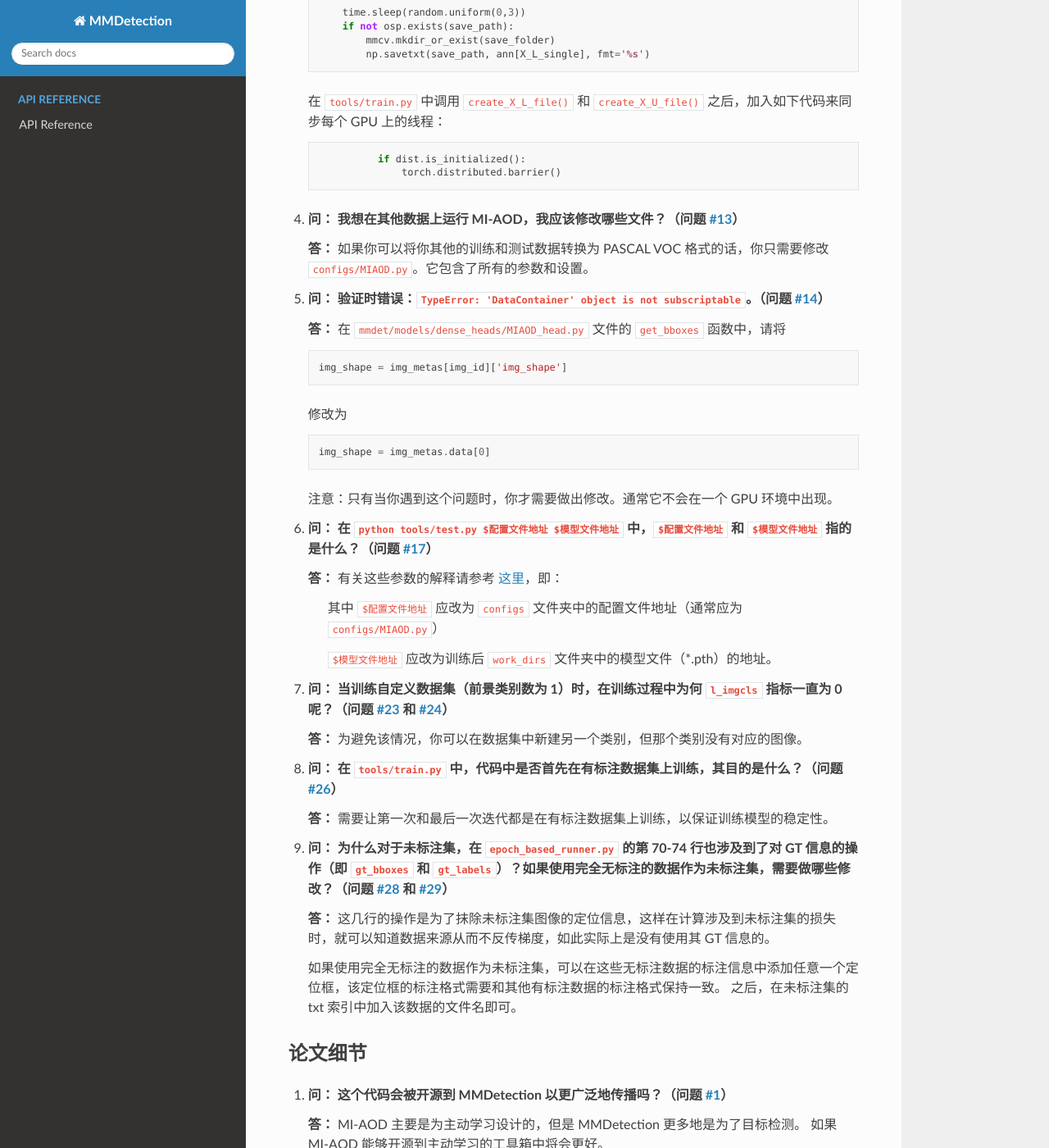
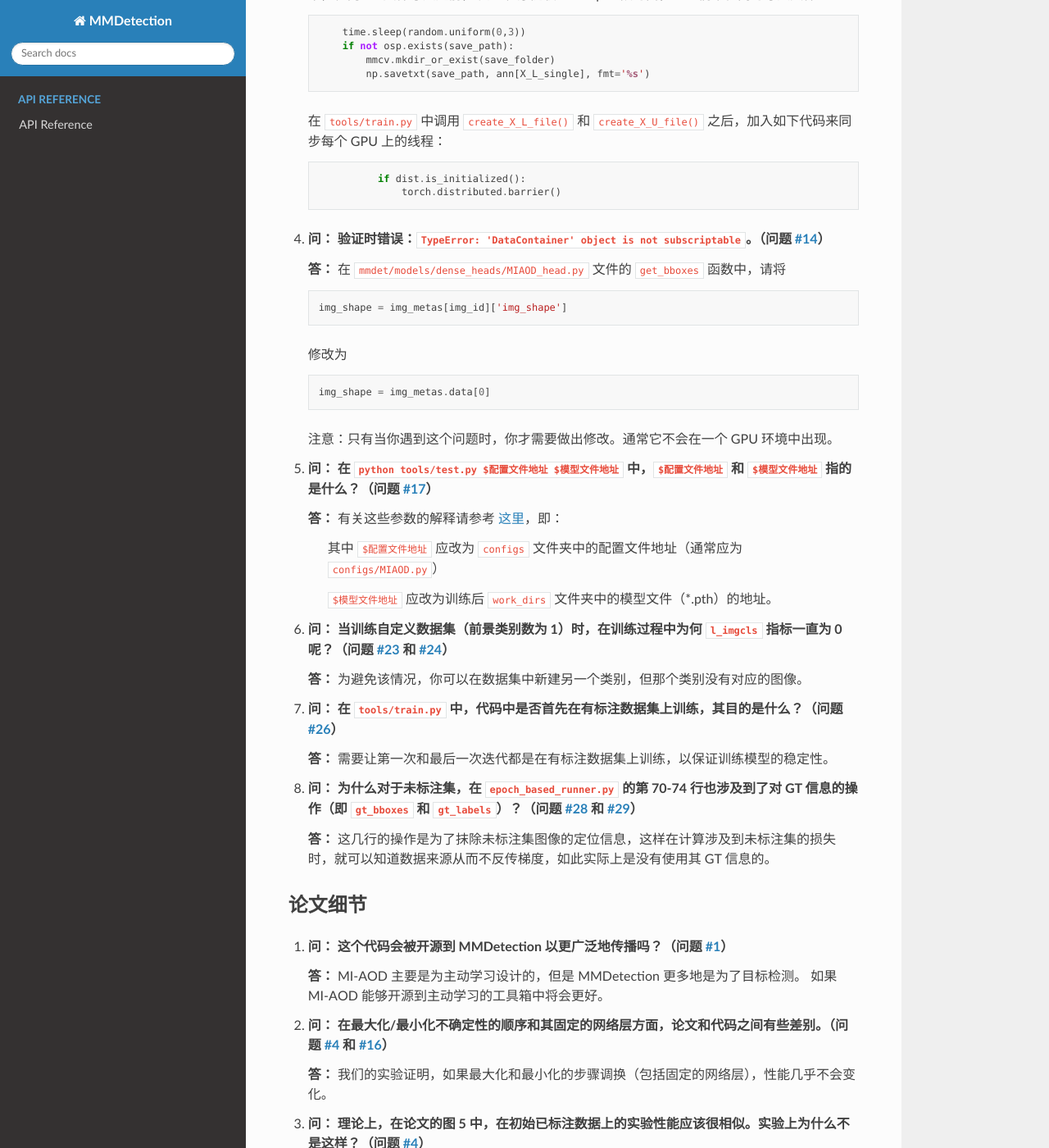
Before and after one commit to yuantn/MI-AOD, a Sphinx documentation site: the page built from docs/FAQ_cn.md, in a window 1280 px wide and 1400 px high, scrolled down 1468 px. Shown: the whole window at 82% size. Built offline with Sphinx 7.4.7 and the Read the Docs theme 2.0.0, drawn with Linux system fonts in a browser that asks for light colours; pages that are not in the unit, such as notebooks, are missing from menus; some of the changed text lies outside the part shown.

Commit message:
Synchronize with Eng. ver.

````diff
--- a/docs/FAQ_cn.md
+++ b/docs/FAQ_cn.md
@@ -78,11 +79,7 @@
                   torch.distributed.barrier()
     ```
 
-4.  **问： 我想在其他数据上运行 MI-AOD，我应该修改哪些文件？（问题 [#13](../../../issues/13#issuecomment-845709365)）**
-
-    **答：** 如果你可以将你其他的训练和测试数据转换为 PASCAL VOC 格式的话，你只需要修改 `configs/MIAOD.py`。它包含了所有的参数和设置。
-
-5.  **问： 验证时错误：`TypeError: 'DataContainer' object is not subscriptable`。（问题 [#14](../../../issues/14)）**
+4.  **问： 验证时错误：`TypeError: 'DataContainer' object is not subscriptable`。（问题 [#14](../../../issues/14)）**
 
     **答：** 在 `mmdet/models/dense_heads/MIAOD_head.py` 文件的 `get_bboxes` 函数中，请将
 
@@ -106,20 +103,17 @@
 
     > `$模型文件地址` 应改为训练后 `work_dirs` 文件夹中的模型文件（*.pth）的地址。
 
-7.  **问： 当训练自定义数据集（前景类别数为 1）时，在训练过程中为何 `l_imgcls` 指标一直为 0 呢？（问题 [#23](../../../issues/23) 和 [#24](../../../issues/24)）**
+6.  **问： 当训练自定义数据集（前景类别数为 1）时，在训练过程中为何 `l_imgcls` 指标一直为 0 呢？（问题 [#23](../../../issues/23) 和 [#24](../../../issues/24)）**
 
     **答：** 为避免该情况，你可以在数据集中新建另一个类别，但那个类别没有对应的图像。
 
-8.  **问： 在 `tools/train.py` 中，代码中是否首先在有标注数据集上训练，其目的是什么？（问题 [#26](../../../issues/23)）**
+7.  **问： 在 `tools/train.py` 中，代码中是否首先在有标注数据集上训练，其目的是什么？（问题 [#26](../../../issues/23)）**
 
     **答：** 需要让第一次和最后一次迭代都是在有标注数据集上训练，以保证训练模型的稳定性。
 
-9.  **问： 为什么对于未标注集，在 `epoch_based_runner.py` 的第 70-74 行也涉及到了对 GT 信息的操作（即 `gt_bboxes` 和 `gt_labels`）？如果使用完全无标注的数据作为未标注集，需要做哪些修改？（问题 [#28](../../../issues/28) 和 [#29](../../../issues/29)）**
+8.  **问： 为什么对于未标注集，在 `epoch_based_runner.py` 的第 70-74 行也涉及到了对 GT 信息的操作（即 `gt_bboxes` 和 `gt_labels`）？（问题 [#28](../../../issues/28) 和 [#29](../../../issues/29)）**
 
     **答：** 这几行的操作是为了抹除未标注集图像的定位信息，这样在计算涉及到未标注集的损失时，就可以知道数据来源从而不反传梯度，如此实际上是没有使用其 GT 信息的。
-
-    如果使用完全无标注的数据作为未标注集，可以在这些无标注数据的标注信息中添加任意一个定位框，该定位框的标注格式需要和其他有标注数据的标注格式保持一致。
-    之后，在未标注集的 txt 索引中加入该数据的文件名即可。
 
 
 ## 论文细节
````
Also changed, not shown: other parts of docs/FAQ_cn.md (+14 -1 lines).
